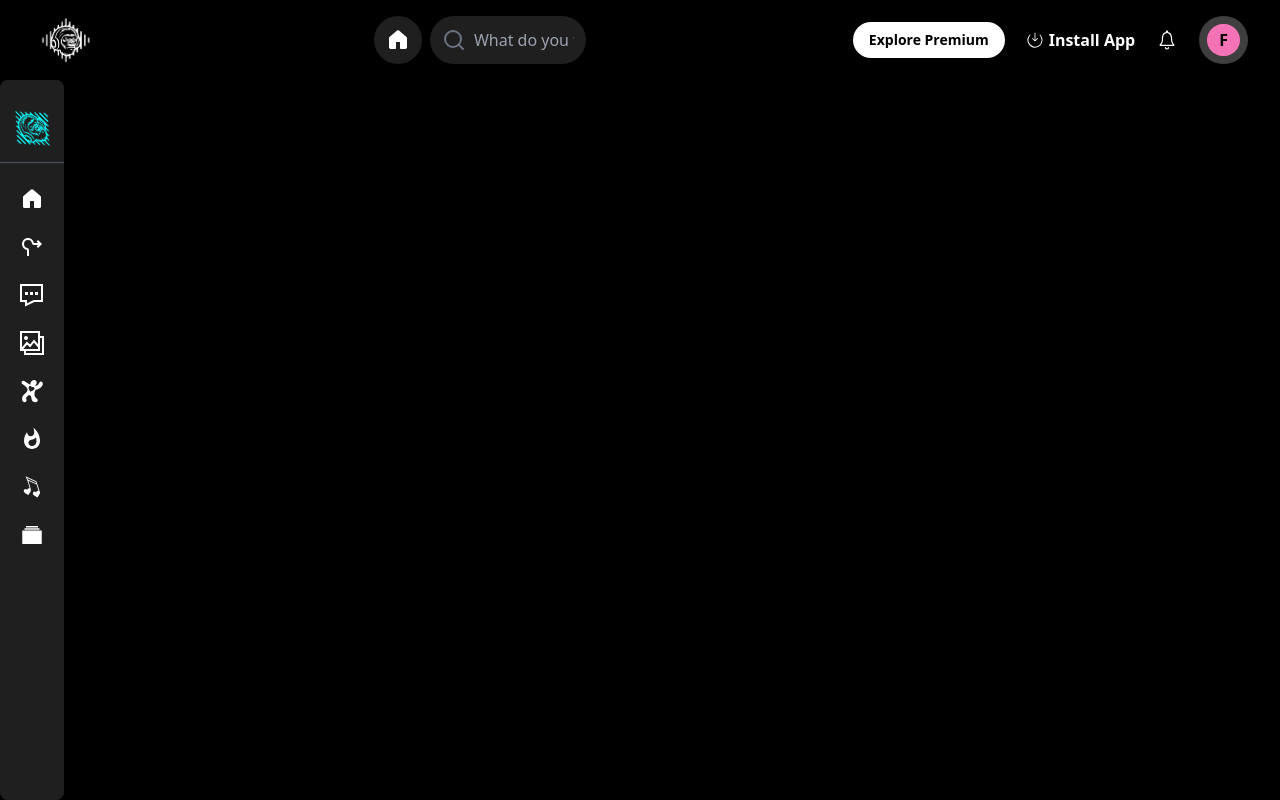
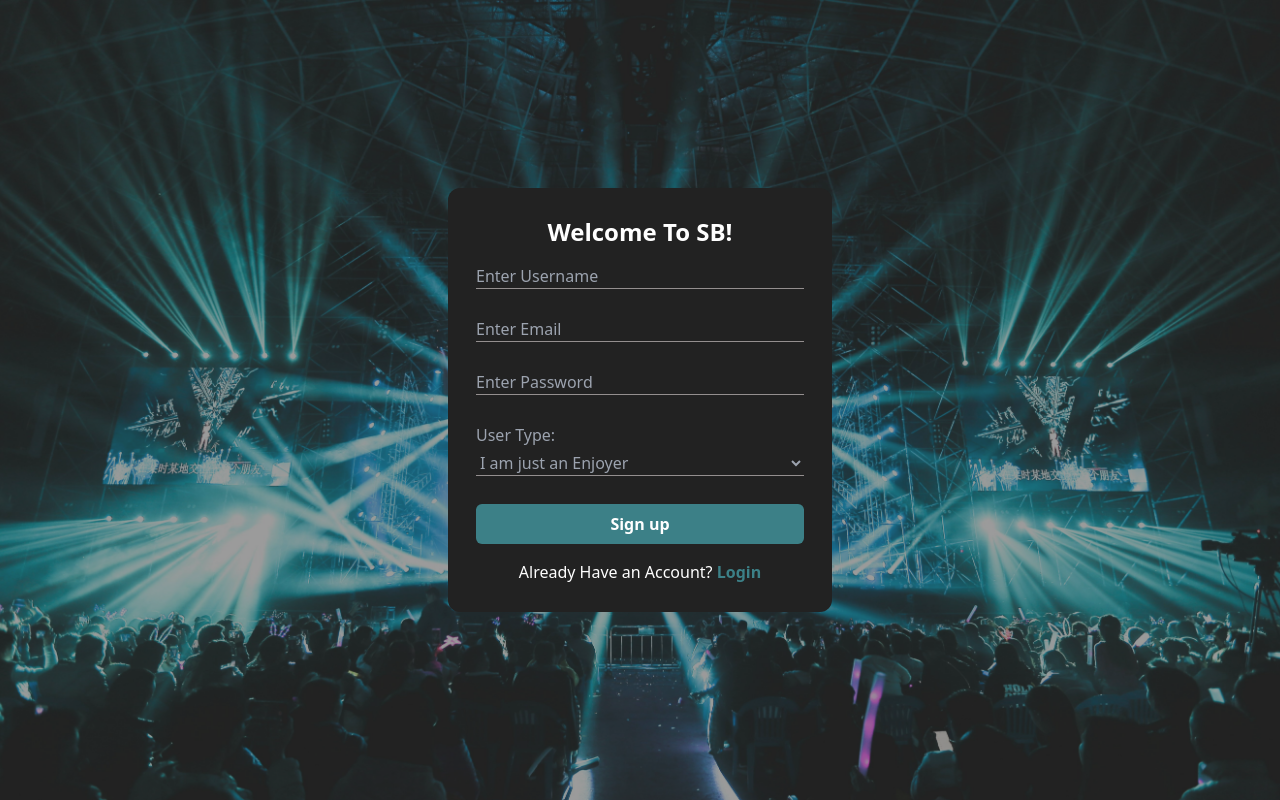
Before and after one commit to Faiqs55/sound-blast-next, a Next.js app: page /sign-up in a window 1280 px wide. Built offline with nearby package versions, Linux system fonts and the light colour scheme.

Commit message:
Login sign page

```diff
--- a/src/Components/MusicCard.jsx
+++ b/src/Components/MusicCard.jsx
@@ -17,7 +17,7 @@ const MusicCard = ({ data }) => {
       />
       <span className=" mt-2">{data.title}</span>
       <span className="text-xs text-gray-400">{data.artist}</span>
-      <div onClick={() => {dispatch(playOnMiniPlayer(data))}} className=" opacity-0 group-hover:opacity-100 flex items-center justify-center transition-all duration-300 hover:scale-[1.1] hover:bg-[#3bcbc8] w-12 h-12 bg-[#08dcda] absolute rounded-full z-10 right-5 bottom-20 group-hover:bottom-24">
+      <div onClick={() => {dispatch(playOnMiniPlayer(data))}} className=" opacity-0 group-hover:opacity-100 flex items-center justify-center transition-all duration-300 hover:scale-[1.1] hover:bg-[#3bcbc8] w-12 h-12 bg-[#08dcda] absolute rounded-full z-[100] right-5 bottom-20 group-hover:bottom-24">
         <FaPlay className="text-black text-xl" />
       </div>
     </Link>
--- a/src/Components/Navbar.jsx
+++ b/src/Components/Navbar.jsx
@@ -1,9 +1,10 @@
-import Image from 'next/image'
+"use client";
 import React from 'react'
 import { GoHomeFill } from "react-icons/go";
 import { FiSearch } from "react-icons/fi";
 import { CiSaveDown1 } from "react-icons/ci";
 import { IoIosNotificationsOutline } from "react-icons/io";
+import Link from 'next/link';
 
 
 const Navbar = () => {
@@ -29,10 +30,11 @@ const Navbar = () => {
         <div className='flex items-center gap-5'>
             <span className='bg-white hidden text-black text-sm px-4 cursor-pointer hover:scale-[1.1] hover:bg-slate-100 duration-300 py-2 rounded-full font-bold md:flex items-center'>Explore Premium</span>
             <span className='hidden md:flex items-center gap-1 font-semibold'><CiSaveDown1 className='text-xl' />Install App</span>
-            <IoIosNotificationsOutline className='text-2xl font-bold hidden md:block' />
+            {/* <IoIosNotificationsOutline className='text-2xl font-bold hidden md:block' />
             <div className='p-2 bg-[#3f3f3f] rounded-full'>
                 <div className='bg-pink-400 text-black font-semibold px-3 py-1 rounded-full'>F</div>
-            </div>
+            </div> */}
+            <Link href={'/login'} className='font-semibold text-sm border-2 px-6 duration-300 hover:bg-[#09dedf] hover:text-white border-[#09dedf] text-[#09dedf] py-1'>Login</Link>
         </div>
       </div>
     </nav>
--- a/src/app/(auth)/login/page.jsx
+++ b/src/app/(auth)/login/page.jsx
@@ -1,11 +1,32 @@
-import React from 'react'
+"use client";
+import Link from "next/link";
+import React from "react";
 
 const page = () => {
   return (
-    <div>
+    <div
+      className="relative w-full h-[100vh] bg-no-repeat bg-center bg-cover"
+      style={{ backgroundImage: `url('/sign-bg.jpg')` }}
+    >
+      <div className="w-full h-full absolute top-0 left-0 bg-[#3333337c] flex items-center justify-center">
+        <div className="bg-[#222] p-7 rounded-xl text-white flex flex-col gap-4 items-center w-[30%]">
+          <h2 className="text-2xl font-bold">Welcome Back To SB!</h2>
+          <form action="" className="flex flex-col gap-7 w-full">
 
+            <div className="flex flex-col gap-1 w-full">
+              <input type="email" placeholder="Enter Email" className="outline-none bg-transparent border-b-[1px] border-[#948f8f]" />
+            </div>
+            <div className="flex flex-col gap-1 w-full">
+              <input type="password" placeholder="Enter Password" className="outline-none bg-transparent border-b-[1px] border-[#948f8f]" />
+            </div>
+
+            <button className="bg-[#3c8087] text-white py-2 font-semibold rounded-md">Login</button>
+          </form>
+          <p>Don't Have an Account? <Link href={'/sign-up'} className="font-semibold text-[#3c8087]">Sign up</Link></p>
+        </div>
+      </div>
     </div>
-  )
-}
+  );
+};
 
-export default page
+export default page;
--- /dev/null
+++ b/src/app/(auth)/sign-up/layout.jsx
@@ -0,0 +1,9 @@
+import React from 'react'
+
+const SigninLayout = ({children}) => {
+  return (
+    <>{children}</>
+  )
+}
+
+export default SigninLayout
--- a/src/app/(auth)/sign-up/page.jsx
+++ b/src/app/(auth)/sign-up/page.jsx
@@ -1,9 +1,40 @@
-import React from 'react'
+"use client";
+import Link from "next/link";
+import React from "react";
 
 const page = () => {
   return (
-    <div>page</div>
-  )
-}
+    <div
+      className="relative w-full h-[100vh] bg-no-repeat bg-center bg-cover"
+      style={{ backgroundImage: `url('/sign-bg.jpg')` }}
+    >
+      <div className="w-full h-full absolute top-0 left-0 bg-[#3333337c] flex items-center justify-center">
+        <div className="bg-[#222] p-7 rounded-xl text-white flex flex-col gap-4 items-center w-[30%]">
+          <h2 className="text-2xl font-bold">Welcome To SB!</h2>
+          <form action="" className="flex flex-col gap-7 w-full">
+            <div className="flex flex-col gap-1 w-full">
+              <input type="text" placeholder="Enter Username" className="outline-none bg-transparent border-b-[1px] border-[#948f8f]" />
+            </div>
+            <div className="flex flex-col gap-1 w-full">
+              <input type="email" placeholder="Enter Email" className="outline-none bg-transparent border-b-[1px] border-[#948f8f]" />
+            </div>
+            <div className="flex flex-col gap-1 w-full">
+              <input type="password" placeholder="Enter Password" className="outline-none bg-transparent border-b-[1px] border-[#948f8f]" />
+            </div>
+            <div className="flex flex-col gap-1 w-full">
+              <label htmlFor="" className="text-gray-400">User Type:</label>
+              <select name="role" className="outline-none bg-transparent text-gray-400 border-b-[1px] border-[#948f8f]" id="">
+                <option value="ENJOYER">I am just an Enjoyer</option>
+                <option value="ARTIST">I am an Artist</option>
+              </select>
+            </div>
+            <button className="bg-[#3c8087] text-white py-2 font-semibold rounded-md">Sign up</button>
+          </form>
+          <p>Already Have an Account? <Link href={'/login'} className="font-semibold text-[#3c8087]">Login</Link></p>
+        </div>
+      </div>
+    </div>
+  );
+};
 
-export default page
+export default page;
--- a/src/app/layout.js
+++ b/src/app/(root)/layout.js
@@ -1,26 +1,13 @@
 import Navbar from "@/Components/Navbar";
-import "./globals.css";
 import Sidebar from "@/Components/Sidebar";
 import MiniMusicPlayer from "@/Components/MiniMusicPlayer";
 import { songs } from "@/Data/data";
-import StoreProvider from "./StoreProvider";
-
-export const metadata = {
-  title: "SoundBlast | Home",
-  description: "Music The Real Magic",
-};
+import StoreProvider from "../StoreProvider";
 
 export default function RootLayout({ children }) {
+
   return (
-    <html lang="en">
-      <head>
-        <link
-          rel="shortcut icon"
-          href="/soundBlast-logo-neon.png"
-          type="image/x-icon"
-        />
-      </head>
-      <body className={`bg-black`}>
+      <div className={`bg-black`}>
          <StoreProvider>
            {/* NAVBAR  */}
            <Navbar />
@@ -34,7 +21,6 @@ export default function RootLayout({ children }) {
             <MiniMusicPlayer songa={songs[0]} />
           </div>
          </StoreProvider>
-      </body>
-    </html>
+      </div>
   );
 }
--- /dev/null
+++ b/src/app/layout.jsx
@@ -0,0 +1,25 @@
+import './globals.css'
+
+export const metadata = {
+    title: "SoundBlast | Home",
+    description: "Music The Real Magic",
+  };
+
+const layout = ({children}) => {
+  return (
+    <html>
+        <head>
+        <link
+          rel="shortcut icon"
+          href="/soundBlast-logo-neon.png"
+          type="image/x-icon"
+        />
+        </head>
+        <body>
+            {children}
+        </body>
+    </html>
+  )
+}
+
+export default layout
--- a/src/app/songs/play/page.jsx
+++ /dev/null
@@ -1,9 +0,0 @@
-import React from 'react'
-
-const page = () => {
-  return (
-    <div>page</div>
-  )
-}
-
-export default page
```
Also changed, not shown: public/sign-bg.jpg (added), src/app/(root)/page.js (renamed from src/app/page.js), src/app/(root)/songs/page.jsx (renamed from src/app/songs/page.jsx), src/app/(root)/songs/play/[song-name]/page.jsx (line endings or trailing spaces), src/app/(root)/songs/play/page.jsx (added).
